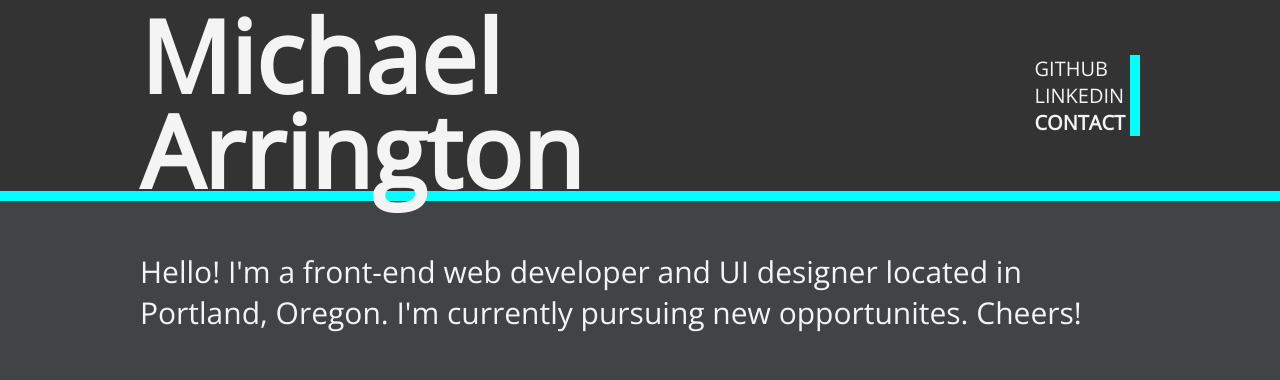
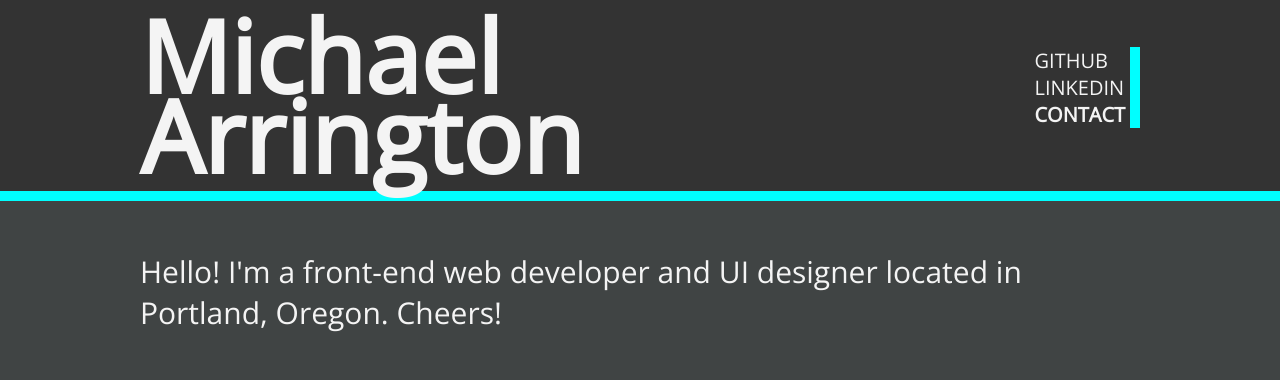
Before and after one commit to arringtonm/portfolio, a plain HTML site: page index.html in a window 1280 px wide. Shown: the top 380 px of the page. Drawn offline with nearby package versions, Linux system fonts and the light colour scheme; grey boxes are pictures that could not be loaded.

Commit message:
Copy update

```diff
--- a/index.html
+++ b/index.html
@@ -15,8 +15,8 @@
     <div class="header">
       <div class="container">
         <div class="logo">
-          <h1 class="header-fullsize">Michael</h1>
-          <h1 class="header-fullsize">Arrington</h1>
+          <h1 class="header-fullsize">Michael <br>Arrington</h1>
+          <!-- <h1 class="header-fullsize">Arrington</h1> -->
           <!-- <h1 class="header-smallsize">Michael Arrington</h1> -->
         </div>
         <div class="navigation">
@@ -30,7 +30,7 @@
     </div>
     <div class="main">
       <div class="container">
-        <p class="greeting">Hello! I'm a front-end web developer and UI designer located in Portland, Oregon. I'm currently pursuing new opportunites. Cheers!</p>
+        <p class="greeting">Hello! I'm a front-end web developer and UI designer located in Portland, Oregon. Cheers!</p>
       </div>
       <div class="gallery">
         <div class="gallery-item">
```
